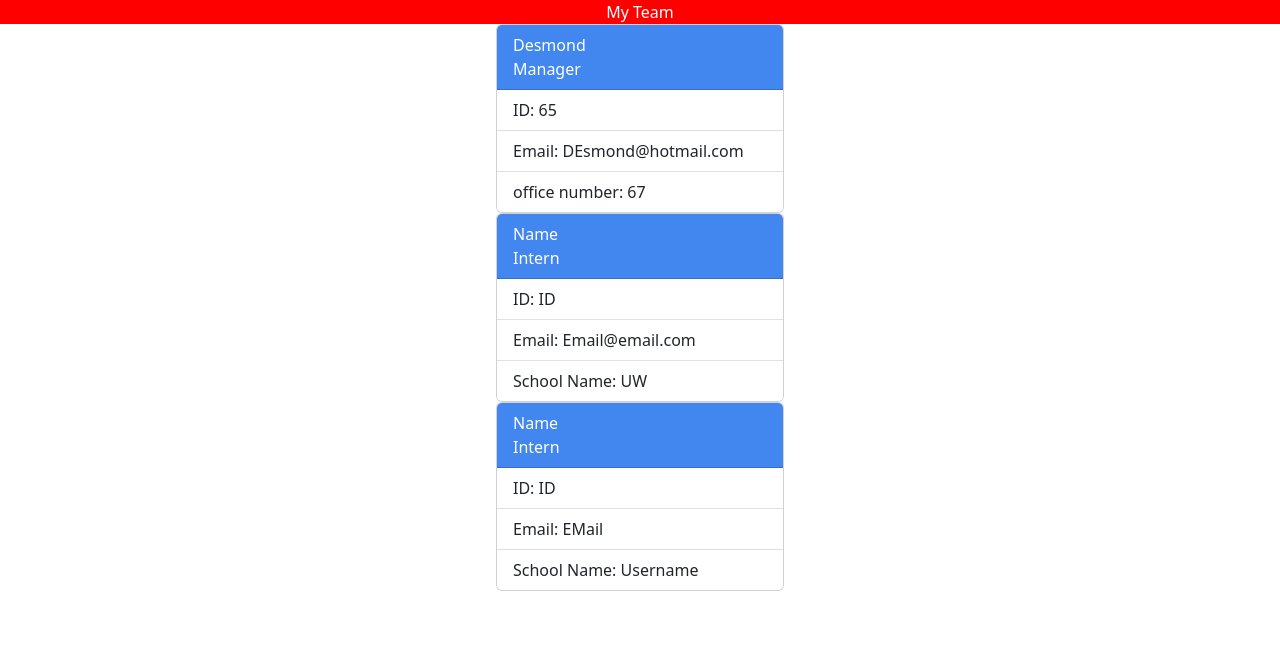
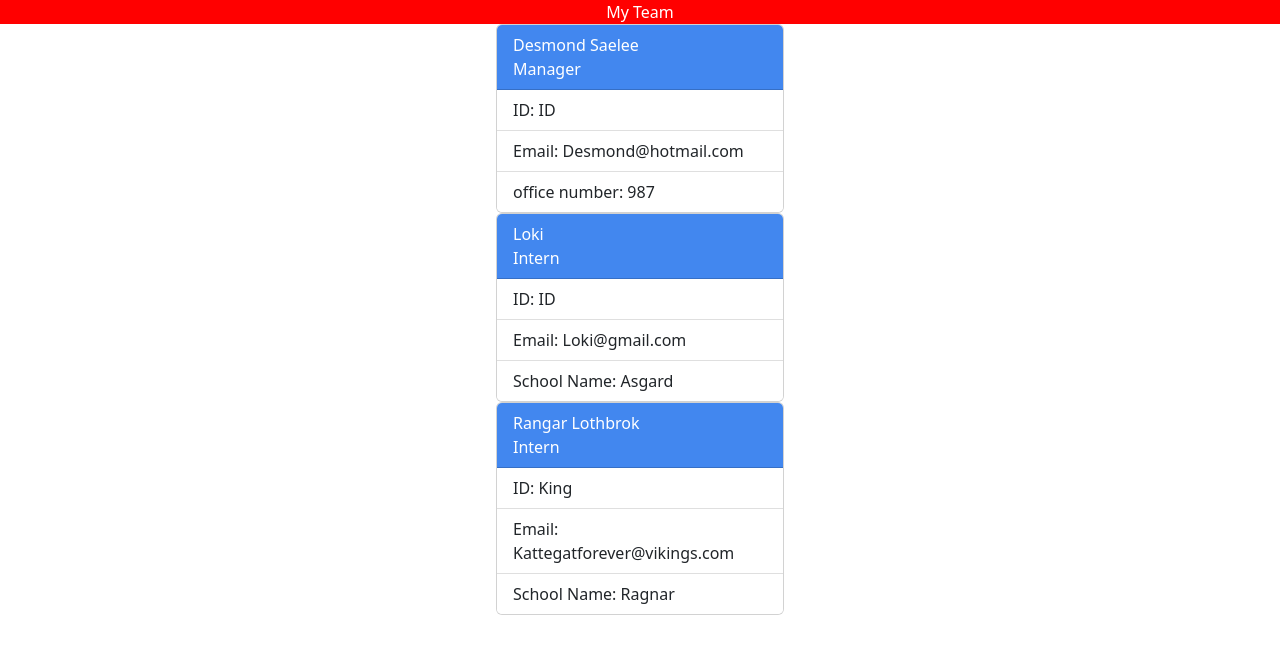
Before and after one commit to DesmondSaelee/generate-employee-basic-info, a website: page Develop/index.html in a window 1280 px wide. Drawn offline with nearby package versions, Linux system fonts and the light colour scheme.

Commit message:
example file

```diff
--- a/Develop/index.html
+++ b/Develop/index.html
@@ -14,17 +14,17 @@
 
             <div class="card-header">
             <div class = "container">
-            <div class= "row"> Desmond</div>
+            <div class= "row"> Desmond Saelee</div>
             <div class= "row"> Manager</div>
 
             </div>
 
             </div>
             <ul class="list-group list-group-flush">
-                <li class="list-group-item">ID: 65</li>
-                <li class="list-group-item">Email: DEsmond@hotmail.com</li>
+                <li class="list-group-item">ID: ID</li>
+                <li class="list-group-item">Email: Desmond@hotmail.com</li>
                 <li class="list-group-item">
-             office number: 67
+             office number: 987
         </li>
         </ul>
         </div>
@@ -35,7 +35,7 @@
 
             <div class="card-header">
             <div class = "container">
-            <div class= "row"> Name</div>
+            <div class= "row"> Loki</div>
             <div class= "row"> Intern</div>
 
             </div>
@@ -43,9 +43,9 @@
             </div>
             <ul class="list-group list-group-flush">
                 <li class="list-group-item">ID: ID</li>
-                <li class="list-group-item">Email: Email@email.com</li>
+                <li class="list-group-item">Email: Loki@gmail.com</li>
                 <li class="list-group-item">
-             School Name: UW
+             School Name: Asgard
         </li>
         </ul>
         </div>
@@ -56,17 +56,17 @@
 
             <div class="card-header">
             <div class = "container">
-            <div class= "row"> Name</div>
+            <div class= "row"> Rangar Lothbrok</div>
             <div class= "row"> Intern</div>
 
             </div>
 
             </div>
             <ul class="list-group list-group-flush">
-                <li class="list-group-item">ID: ID</li>
-                <li class="list-group-item">Email: EMail</li>
+                <li class="list-group-item">ID: King</li>
+                <li class="list-group-item">Email: Kattegatforever@vikings.com</li>
                 <li class="list-group-item">
-             School Name: Username
+             School Name: Ragnar
         </li>
         </ul>
         </div>
```
